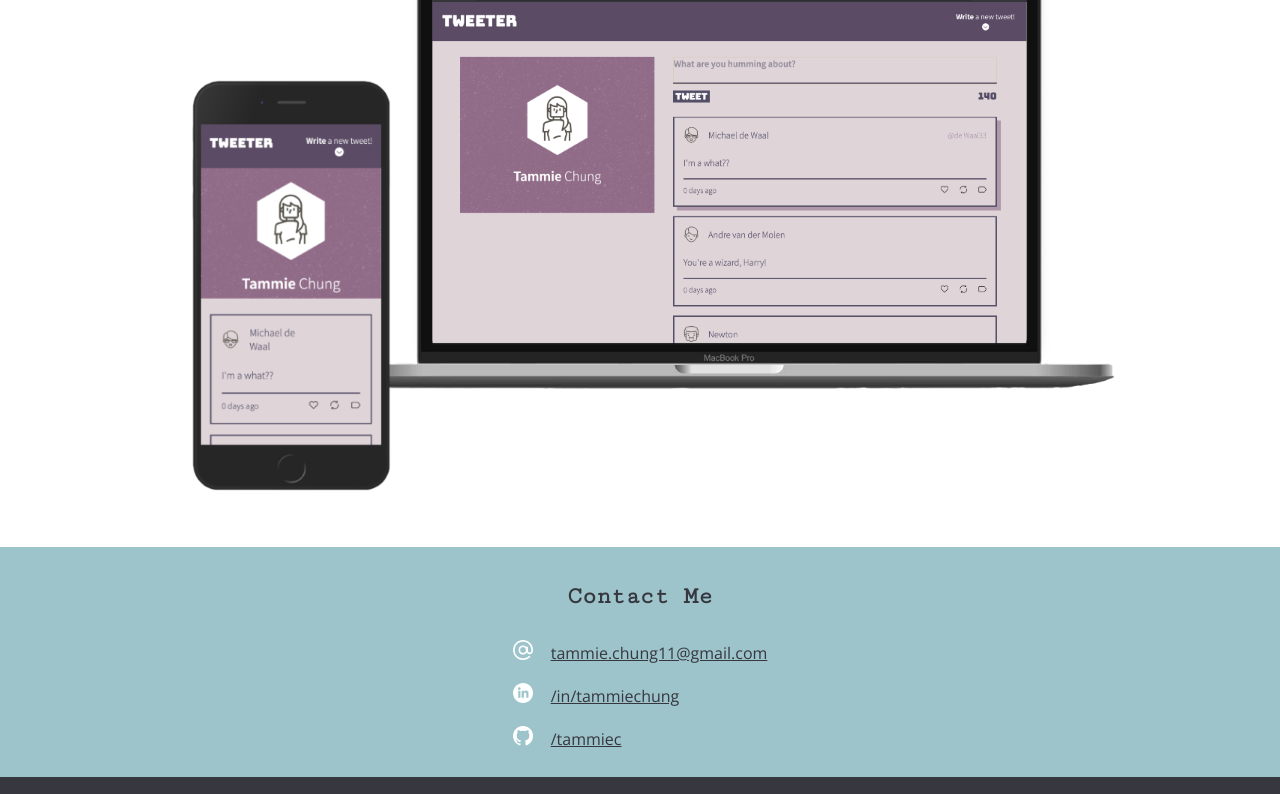
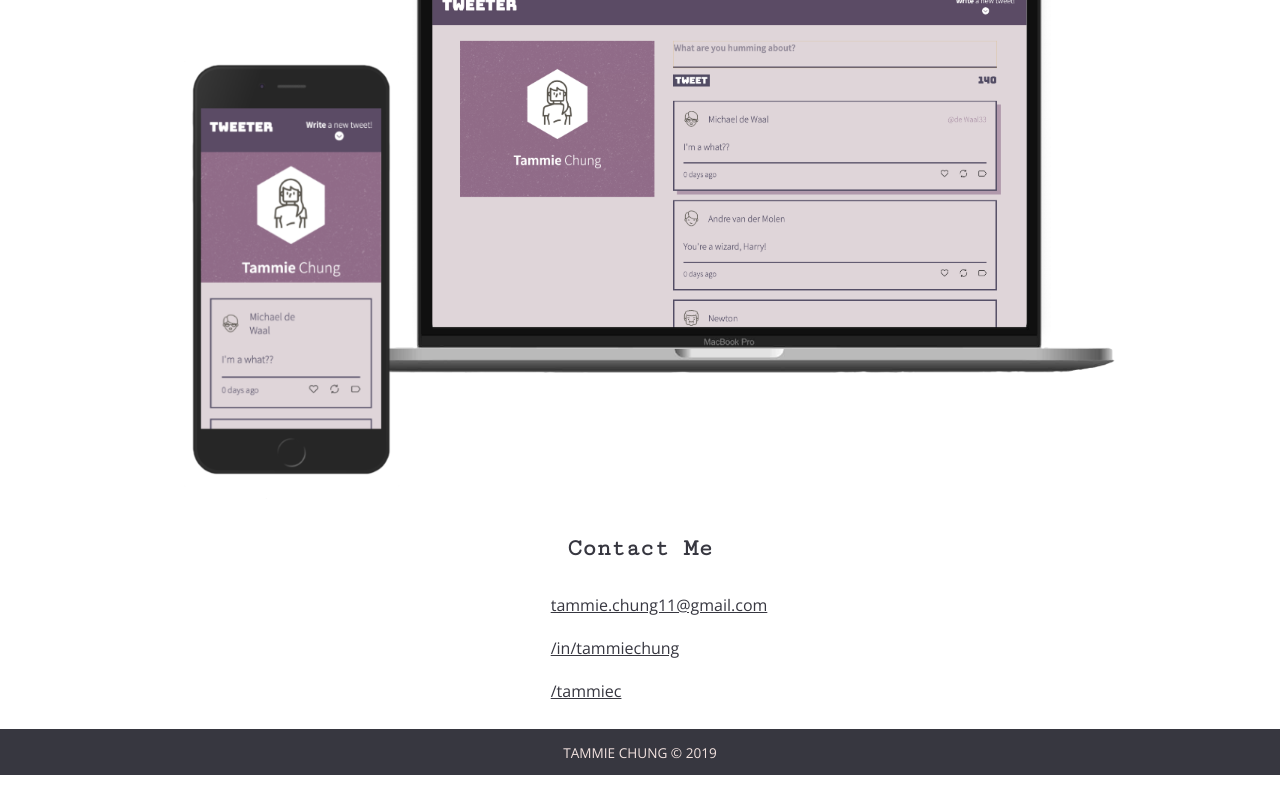
Before and after one commit to tammiec/portfolio, a React (Create React App) app: page / in a window 1280 px wide. Shown: the part 3353-4147 px from the top of the page. Built offline with nearby package versions, Linux system fonts and the light colour scheme.

Commit message:
start resturcturing page

```diff
--- a/src/Components/App.js
+++ b/src/Components/App.js
@@ -12,11 +12,12 @@ import './App.scss';
 export default function App() {
 
   // refs for DOM elements to scroll to
-  const homeRef = useRef(null)
-  const navRef = useRef(null)
-  const aboutRef = useRef(null)
-  const projectsRef = useRef(null)
-  const contactRef = useRef(null)
+  const homeRef = useRef(null);
+  const navRef = useRef(null);
+  const aboutRef = useRef(null);
+  const projectsRef = useRef(null);
+  const contactRef = useRef(null);
+  const contentRef = useRef(null);
 
   // fix nav-bar to top when scrolled to the bottom of Home
   const [sticky, setSticky] = useState(false)
@@ -37,18 +38,14 @@ export default function App() {
   return (
     <div className="App">
       <div id='home' ref={homeRef}>
-        <Home aboutRef={aboutRef} />
+        <Home contentRef={contentRef} />
       </div>
       <div id='nav-bar' className={sticky ? 'sticky' : ''} ref={navRef}>
         {sticky && <NavBar aboutRef={aboutRef} projectsRef={projectsRef} contactRef={contactRef} />}
       </div>
-      <div id='about' ref={aboutRef}>
+      <div id='content-container' ref={contentRef}>
         <About />
-      </div>
-      <div id='projects' ref={projectsRef}>
         <Projects />
-      </div>
-      <div id='contact' ref={contactRef}>
         <Contact />
       </div>
       <Footer />
--- a/src/Components/App.scss
+++ b/src/Components/App.scss
@@ -17,7 +17,7 @@
 //   z-index: 1;
 // }
 
-#about, #projects, #contact {
+#content-container {
   display: flex;
   flex-direction: column;
   justify-content: center;
@@ -25,7 +25,7 @@
   padding-bottom: 1em;
 }
 
-#contact {
-  background-color: $Portfolio-2-hex;
-  padding: 1em 1em;
-}
+// #contact {
+//   background-color: $Portfolio-2-hex;
+//   padding: 1em 1em;
+// }
--- a/src/Components/Home/Home.js
+++ b/src/Components/Home/Home.js
@@ -10,7 +10,7 @@ export default function Component(props) {
   const [textLoaded, setTextLoaded] = useState(false);
 
   const handleClick = () => {
-    scrollToRef(props.aboutRef)
+    scrollToRef(props.contentRef)
   }
 
   return (
```
